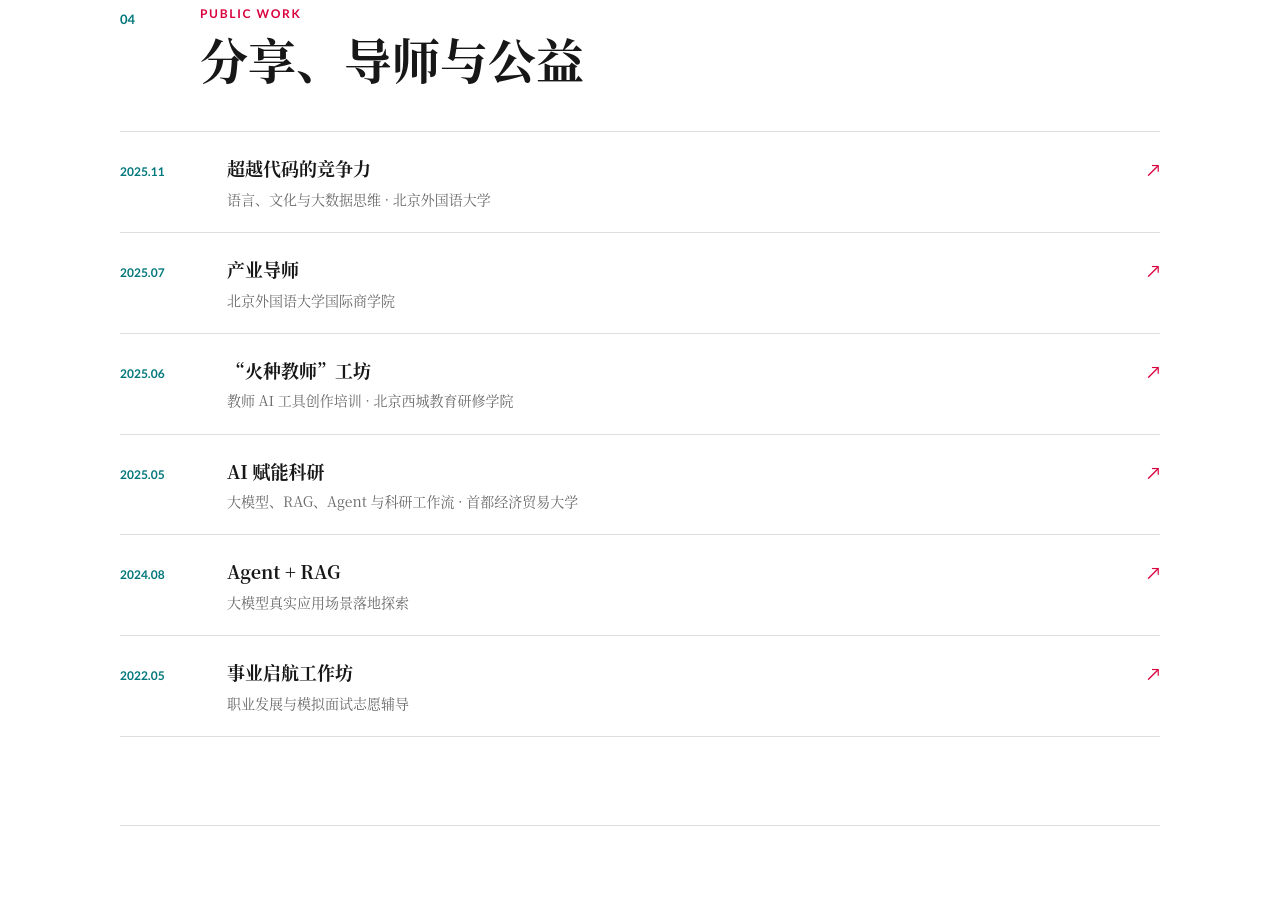
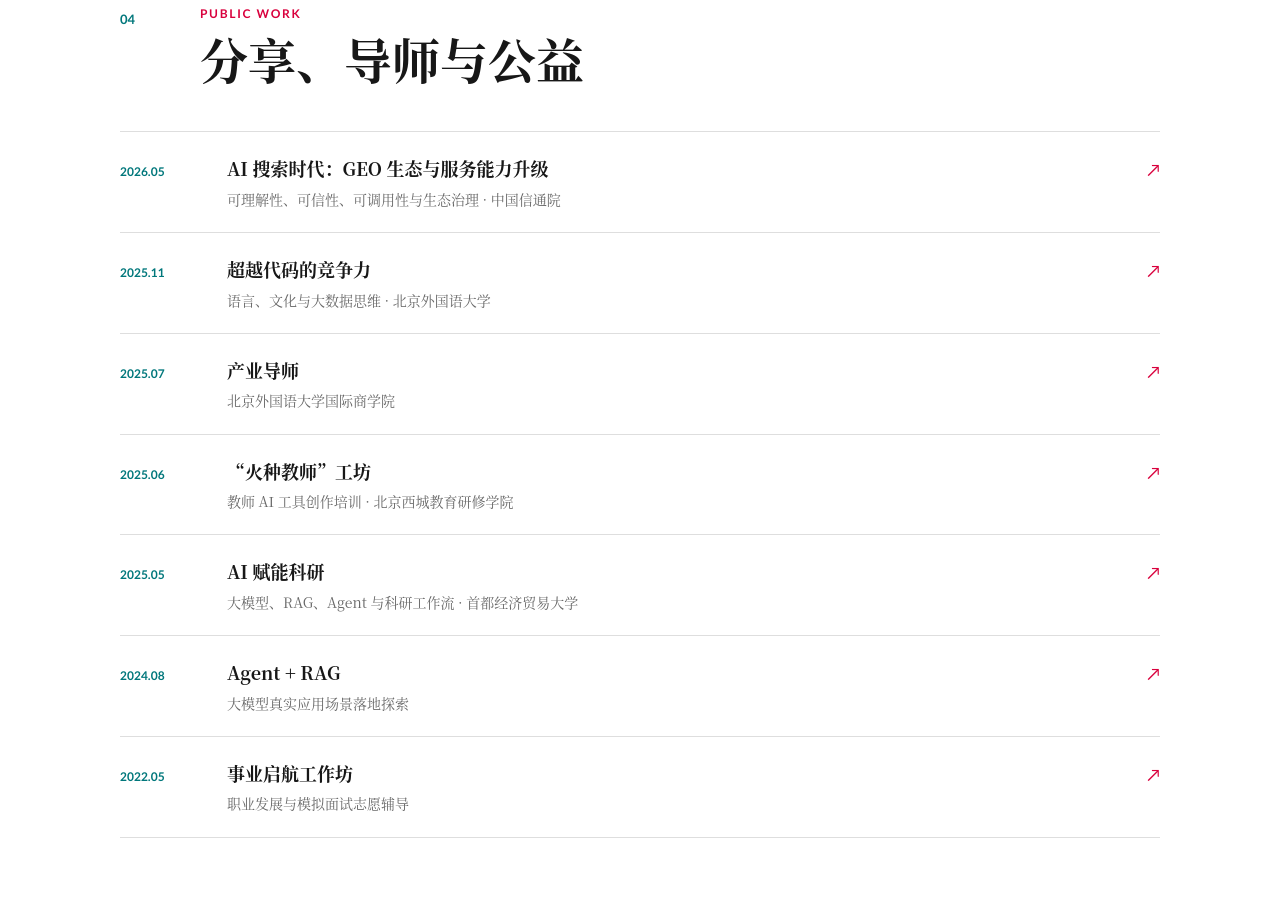
Before and after one commit to cychai/cychai.github.io, a plain HTML site: page index.html in a window 1280 px wide. Shown: the part 3771-4682 px from the top of the page. Drawn offline with Linux system fonts and the light colour scheme.

Commit message:
add caict talk content

```diff
--- a/index.html
+++ b/index.html
@@ -128,6 +128,7 @@
         <div><p class="overline">Public Work</p><h2 data-zh="分享、导师与公益" data-en="Talks, Mentoring & Service">分享、导师与公益</h2></div>
       </header>
       <div class="link-list">
+        <a href="https://mp.weixin.qq.com/s/sWUV5E7uMeAuMJ7K67A2mA" target="_blank" rel="noopener"><time>2026.05</time><div><strong data-zh="AI 搜索时代：GEO 生态与服务能力升级" data-en="The GEO Ecosystem in the AI Search Era">AI 搜索时代：GEO 生态与服务能力升级</strong><p data-zh="可理解性、可信性、可调用性与生态治理 · 中国信通院" data-en="Understandability, trustworthiness, actionability, and ecosystem governance · CAICT">可理解性、可信性、可调用性与生态治理 · 中国信通院</p></div><span>↗</span></a>
         <a href="https://ibs.bfsu.edu.cn/info/1481/45311.htm" target="_blank" rel="noopener"><time>2025.11</time><div><strong data-zh="超越代码的竞争力" data-en="Beyond Code">超越代码的竞争力</strong><p data-zh="语言、文化与大数据思维 · 北京外国语大学" data-en="Language, culture, and data thinking · BFSU">语言、文化与大数据思维 · 北京外国语大学</p></div><span>↗</span></a>
         <a href="https://ibs.bfsu.edu.cn/info/1811/10241.htm" target="_blank" rel="noopener"><time>2025.07</time><div><strong data-zh="产业导师" data-en="Industry Mentor">产业导师</strong><p data-zh="北京外国语大学国际商学院" data-en="BFSU International Business School">北京外国语大学国际商学院</p></div><span>↗</span></a>
         <a href="https://mp.weixin.qq.com/s/53bg5kFlwLlbhqFwuN4OBA" target="_blank" rel="noopener"><time>2025.06</time><div><strong data-zh="“火种教师”工坊" data-en="Spark Teachers Workshop">“火种教师”工坊</strong><p data-zh="教师 AI 工具创作培训 · 北京西城教育研修学院" data-en="AI tool creation training for teachers · Beijing Xicheng Education Training Institute">教师 AI 工具创作培训 · 北京西城教育研修学院</p></div><span>↗</span></a>
```
